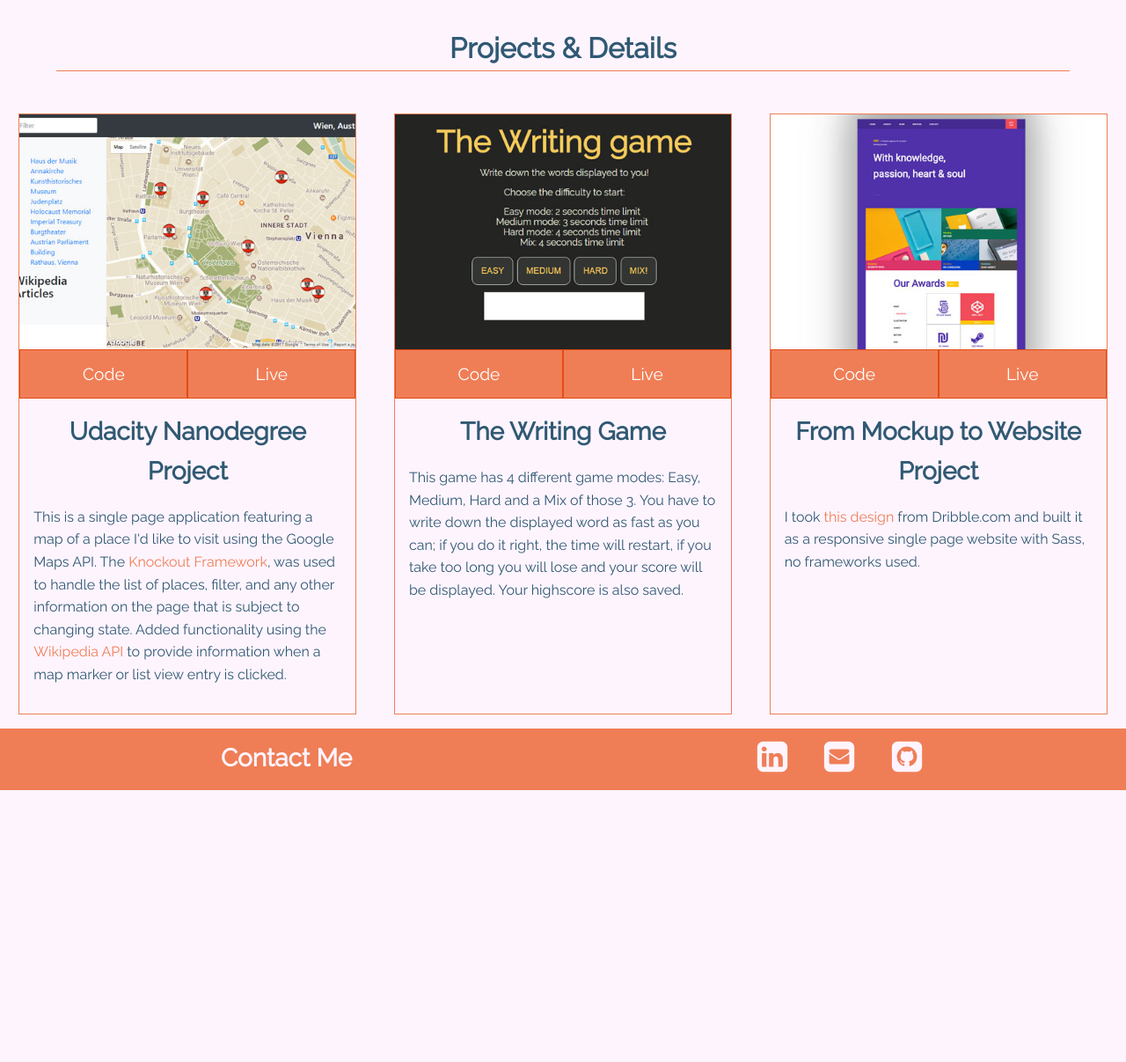
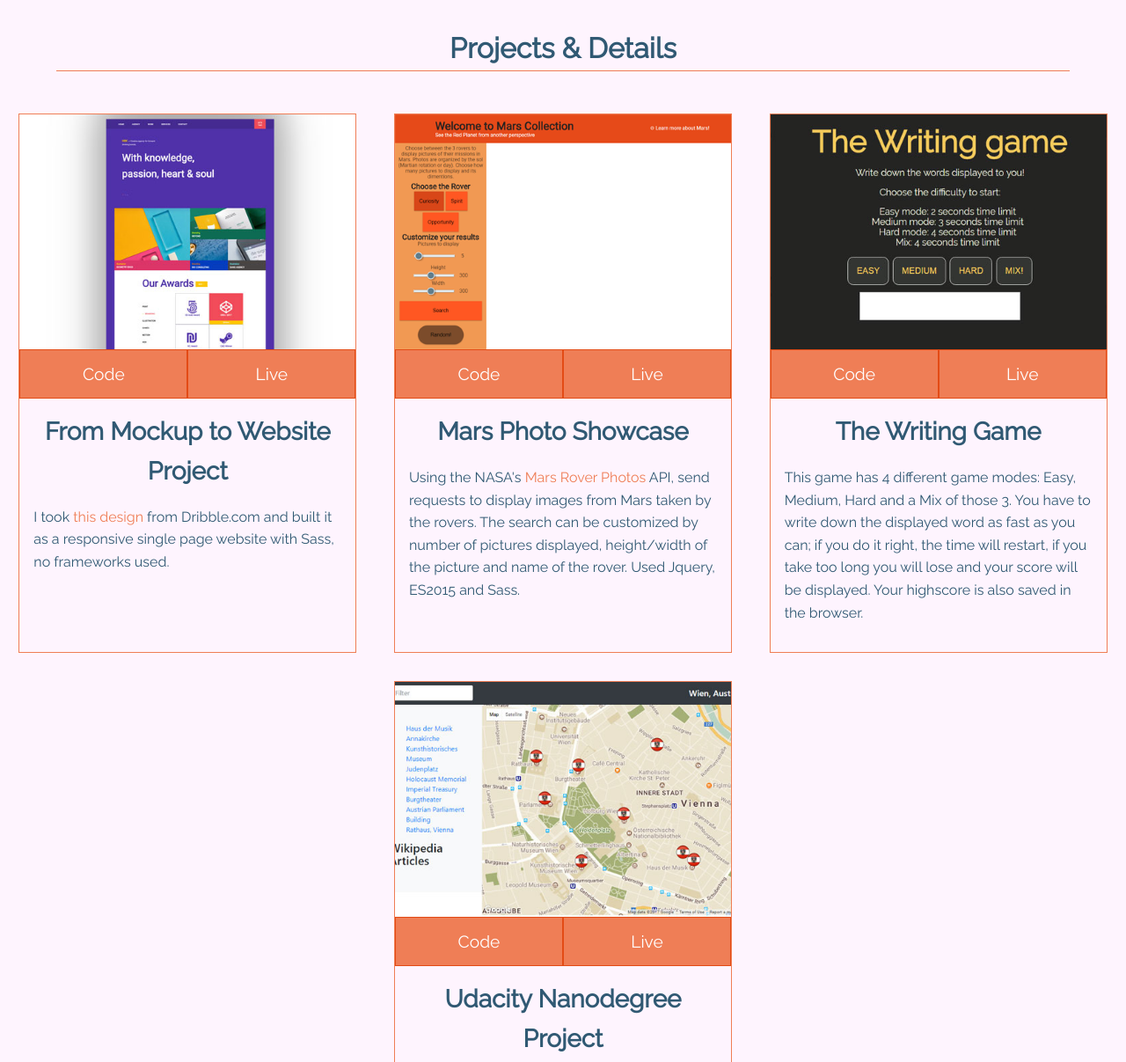
Before and after one commit to EGYOMREY/Portfolio, a website: page src/index.html in a window 1280 px wide. Shown: the part 469-1676 px from the top of the page at 88% size. Before the commit the page ends 1367 px from the top, so only its background shows below. Drawn offline with nearby package versions, Linux system fonts and the light colour scheme; files that its build step writes are made by us from their sources.

Commit message:
- Add the Mars Collection project

```diff
--- a/src/index.html
+++ b/src/index.html
@@ -75,33 +75,9 @@
           <section class="project" id="projects">
             <h2>Projects & Details</h2>
             <div class="grid justify-content">
-              <!-- Individual project block -->
+               <!-- Individual project block -->
               <div class="project-block">
-                <img src="img/GoogleMaps_UdacityProject.jpg" alt="">
-                <div class="project-block__buttons">
-                  <a href="#" class="btn btn--primary" role="button">Code</a>
-                  <a href="#" class="btn btn--primary" role="button">Live</a>
-                </div>
-                <div class="project-block__details">
-                  <h3>Udacity Nanodegree Project</h3>
-                  <p>This is a single page application featuring a map of a place I'd like to visit using the Google Maps API. The <a href="http://knockoutjs.com/">Knockout Framework</a>, was used to handle the list of places, filter, and any other information on the page that is subject to changing state. Added functionality using the <a href="https://www.mediawiki.org/wiki/API:Main_page/en">Wikipedia API</a> to provide information when a map marker or list view entry is clicked.</p>
-                </div>
-              </div>
-              <!-- Individual project block -->
-              <div class="project-block">
-                <img src="img/TheWritingGame-Project.jpg" alt="">
-                <div class="project-block__buttons">
-                  <a href="https://github.com/EGYOMREY/The-Writing-Game" class="btn btn--primary" role="button">Code</a>
-                  <a href="https://egyomrey.github.io/The-Writing-Game/" class="btn btn--primary" role="button">Live</a>
-                </div>
-                <div class="project-block__details">
-                  <h3>The Writing Game</h3>
-                  <p>This game has 4 different game modes: Easy, Medium, Hard and a Mix of those 3. You have to write down the displayed word as fast as you can; if you do it right, the time will restart, if you take too long you will lose and your score will be displayed. Your highscore is also saved.</p>
-                </div>
-              </div>
-              <!-- Individual project block -->
-              <div class="project-block">
-                <img src="img/From-Mockup-To-Website-Project.jpg" alt="">
+                <img src="img/From-Mockup-To-Website-Project.jpg" alt="From Mockup to Website Project">
                 <div class="project-block__buttons">
                   <a href="https://github.com/EGYOMREY/From-Mockup-to-Website" class="btn btn--primary" role="button">Code</a>
                   <a href="https://egyomrey.github.io/From-Mockup-to-Website/build/index.html" class="btn btn--primary" role="button">Live</a>
@@ -111,6 +87,41 @@
                   <p>I took <a href="https://egyomrey.github.io/From-Mockup-to-Website/Dribbble%20mockup.jpg">this design</a> from Dribble.com and built it as a responsive single page website with Sass, no frameworks used.</p>
                 </div>
               </div>
+               <!-- Individual project block -->
+              <div class="project-block">
+                <img src="img/MarsCollection-Project.png" alt="">
+                <div class="project-block__buttons">
+                  <a href="https://github.com/EGYOMREY/Mars-Collection" class="btn btn--primary" role="button">Code</a>
+                  <a href="https://egyomrey.github.io/Mars-Collection/build/index.html" class="btn btn--primary" role="button">Live</a>
+                </div>
+                <div class="project-block__details">
+                  <h3>Mars Photo Showcase</h3>
+                  <p>Using the NASA's <a href="https://api.nasa.gov/api.html#MarsPhotos">Mars Rover Photos</a> API, send requests to display images from Mars taken by the rovers. The search can be customized by number of pictures displayed, height/width of the picture and name of the rover. Used Jquery, ES2015 and Sass.</p>
+                </div>
+              </div>
+               <!-- Individual project block -->
+              <div class="project-block">
+                <img src="img/TheWritingGame-Project.jpg" alt="The Writing Game">
+                <div class="project-block__buttons">
+                  <a href="https://github.com/EGYOMREY/The-Writing-Game" class="btn btn--primary" role="button">Code</a>
+                  <a href="https://egyomrey.github.io/The-Writing-Game/" class="btn btn--primary" role="button">Live</a>
+                </div>
+                <div class="project-block__details">
+                  <h3>The Writing Game</h3>
+                  <p>This game has 4 different game modes: Easy, Medium, Hard and a Mix of those 3. You have to write down the displayed word as fast as you can; if you do it right, the time will restart, if you take too long you will lose and your score will be displayed. Your highscore is also saved in the browser.</p>
+                </div>
+              </div>
+              <!-- Individual project block -->
+              <div class="project-block">
+                <img src="img/GoogleMaps_UdacityProject.jpg" alt="Udacity Nanodegree Project">
+                <div class="project-block__buttons">
+                  <a href="#" class="btn btn--primary" role="button">Code</a>
+                  <a href="#" class="btn btn--primary" role="button">Live</a>
+                </div>
+                <div class="project-block__details">
+                  <h3>Udacity Nanodegree Project</h3>
+                  <p>This is a single page application featuring a map of a place I'd like to visit using the Google Maps API. The <a href="http://knockoutjs.com/">Knockout Framework</a>, was used to handle the list of places, filter, and any other information on the page that is subject to changing state. Added functionality using the <a href="https://www.mediawiki.org/wiki/API:Main_page/en">Wikipedia API</a> to provide information when a map marker or list view entry is clicked.</p>
+                </div>
             </div>
           </section>
           <!-- Footer: contains Contact information -->
```
Also changed, not shown: build/img/MarsCollection-Project.png (added), build/index.html, src/img/MarsCollection-Project.png (added).
